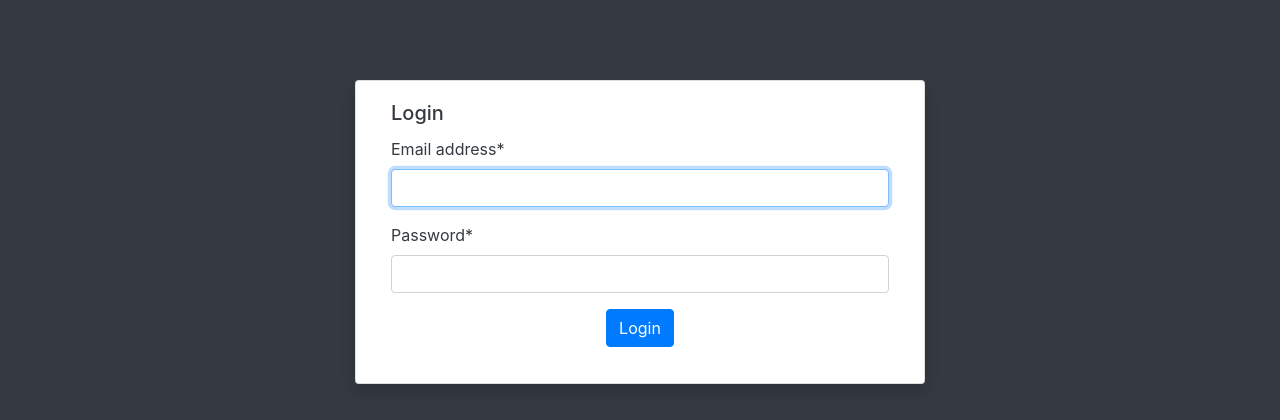
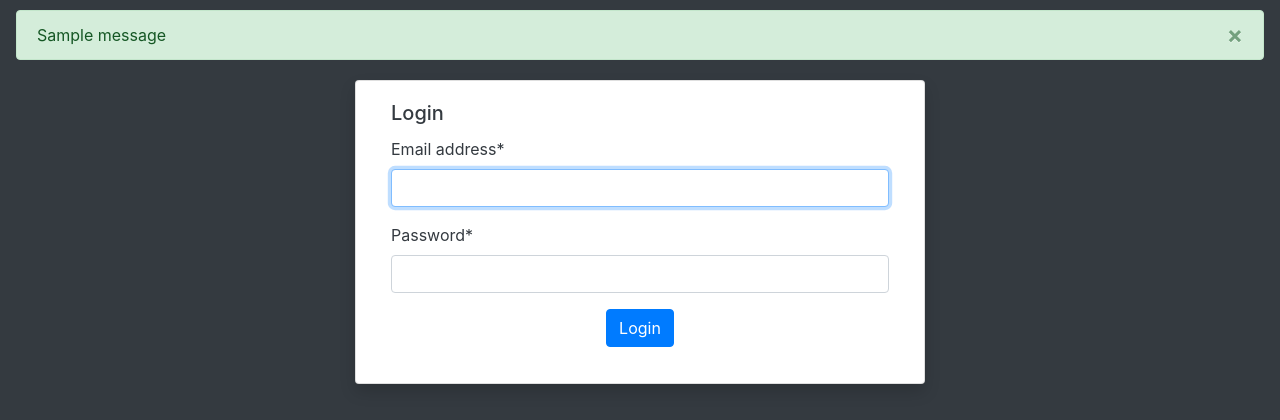
Before and after one commit to bellerub/sheru, a Django app: page /login/ in a window 1280 px wide. Shown: the part 50-470 px from the top of the page. Run offline with Django 3.2, Linux system fonts and the light colour scheme; tables that the repository leaves empty hold one stand-in row (values such as "Sample post"); one stand-in notice (Sample message) is shown; some libraries are stand-ins or nearby versions.

Commit message:
add alerts

```diff
--- a/project/sheru/static/css/site.css
+++ b/project/sheru/static/css/site.css
@@ -42,3 +42,7 @@ main {
 .xterm {
     height: 100%;
 }
+
+.alert {
+    margin-top: 60px!important;
+}
--- a/project/sheru/templates/base.html
+++ b/project/sheru/templates/base.html
@@ -59,6 +59,18 @@
             {% endif %}
 
         </nav>
+        <!--Load Alerts Here-->
+        {% if messages %}
+            {% for message in messages %}
+            <div class="m-3 fixed-top alert alert-dismissible alert-{{ message.tags }}" role="alert">
+                <p class="align-middle mb-0">{{ message }}</p>
+                <button type="button" class="close" data-dismiss="alert" aria-label="Close">
+                    <span aria-hidden="true">&times;</span>
+                </button>
+            </div>
+            {% endfor %}
+        {% endif %}
+
         <main {% block main_extra %}{% endblock %}>
             {% block content %}
             {% endblock %}
--- a/project/sheru/templates/user_profile.html
+++ b/project/sheru/templates/user_profile.html
@@ -7,6 +7,7 @@
 {% endblock %}
 
 {% block content %}
+
 <div class="modal fade" tabindex="-1" role="dialog" id="modal">
     <div class="modal-dialog" role="document">
         <div class="modal-content">
@@ -16,6 +17,7 @@
 </div>
 
 <div class="container">
+
     <div class="row justify-content-md-center" style="margin-top: 10vh;">
         <div class="card shadow text-dark" style="width: 60rem">
             <div class="card-body">
```
Also changed, not shown: project/sheru/consumers.py (+7 -0 lines).
